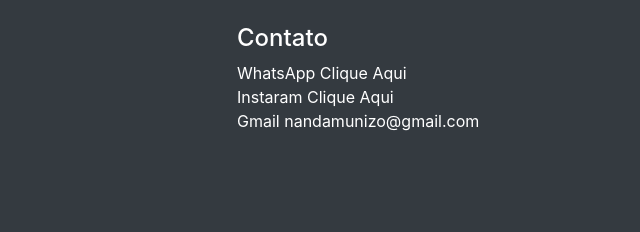
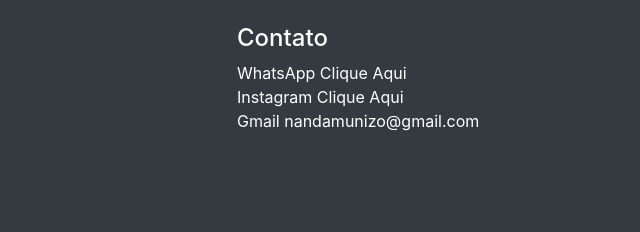
Before and after one commit to Pedro-Muniz-Oliveira/FernandaMuniz, a plain HTML site: page index.html in a window 1280 px wide. Both pictures are taken after a click on the button "Toggle navigation". Shown: the top 232 px of the page, 608-1248 px from the left. Drawn offline with nearby package versions, Linux system fonts and the light colour scheme.

Commit message:
Update index.html

```diff
--- a/index.html
+++ b/index.html
@@ -35,7 +35,7 @@
               <h4 class="text-white">Contato</h4>
               <ul class="list-unstyled">
                 <li><a href="https://wa.me/5524992651641?text=Eu%20tenho%20interesse%20nos%20perfumes%20da%20Hinode" class="text-white">WhatsApp Clique Aqui</a></li>
-                <li><a href="https://www.instagram.com/realbeautty/" class="text-white">Instaram Clique Aqui</a></li>
+                <li><a href="https://www.instagram.com/realbeautty/" class="text-white">Instagram Clique Aqui</a></li>
                 <li><a href="http://nandamunizo@gmail.com/" class="text-white">Gmail nandamunizo@gmail.com </a></li>
               </ul>
             </div>
```
